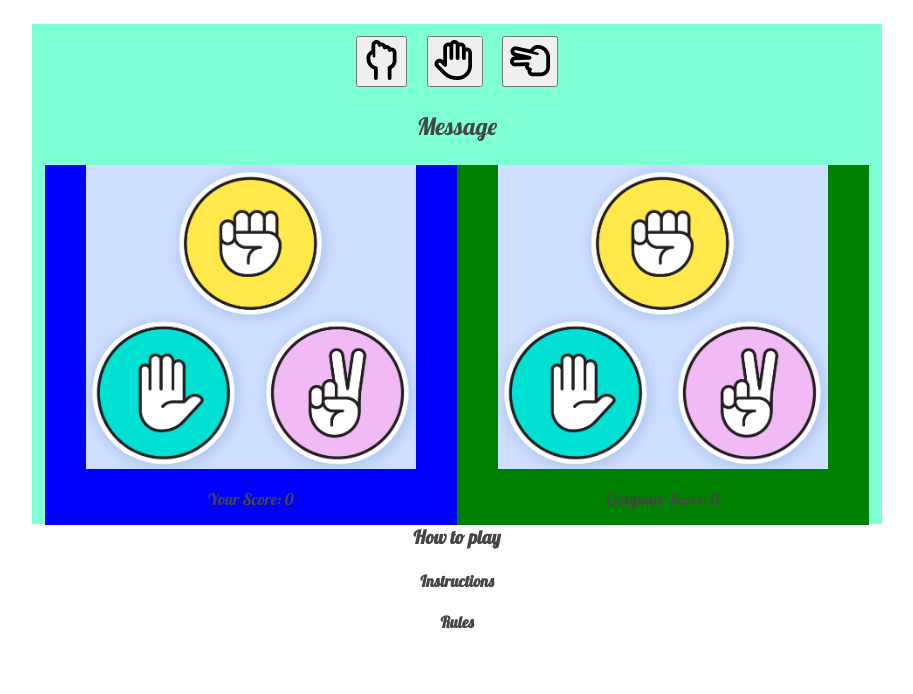
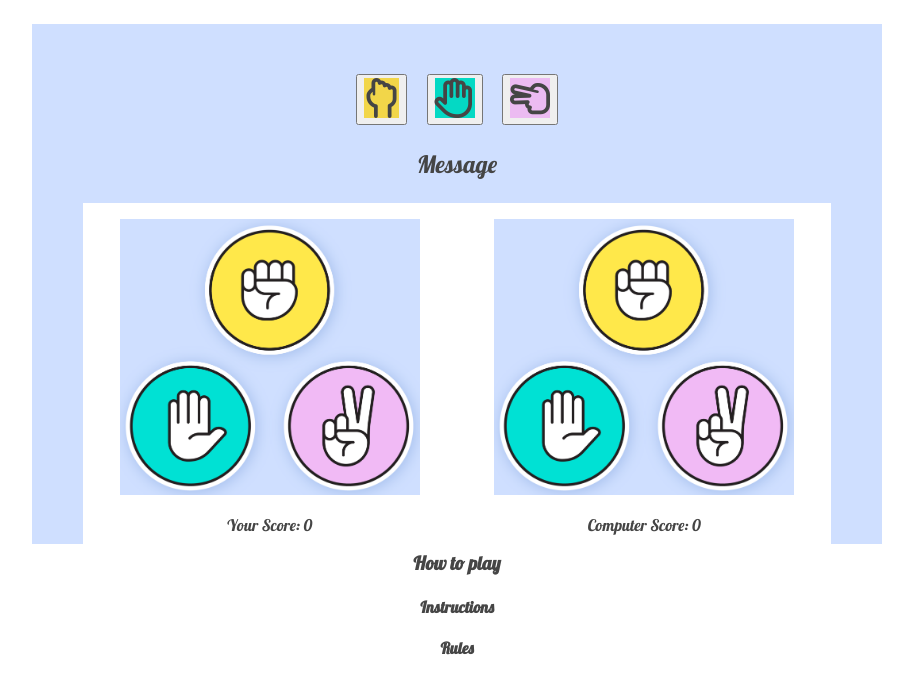
Before and after one commit to Lucy-Glanville-Brown/rock-paper-scissors, a plain HTML site: page index.html in a window 1280 px wide. Shown: the part 80-774 px from the top of the page, without its empty margins (183-1096 px from the left). Drawn offline with Linux system fonts and the light colour scheme.

Commit message:
Set up structure of game

```diff
--- a/assets/css/style.css
+++ b/assets/css/style.css
@@ -16,36 +16,52 @@ body {
 /* Game Layout */
 
 .game-area {
-    background-color: aquamarine;
+    background-color: #CFDFFF;
     box-sizing: border-box;
     width: 85%;
     height: 65vh;
-    max-height: 500px;
+    max-height: 550px;
     max-width: 850px;
     margin-left: auto;
     margin-right: auto;
-    padding: 1%;
+    padding: 4%;
 }
 
 .controls {
     font-size: 2.5rem;
     margin-left: 0.5rem;
     margin-right: 0.5rem;
+    color: #454545;
 }
+
+.fa-hand-rock {
+    background-color: #f2d649;
+}
+
+.fa-hand-paper {
+    background-color: #04d9c4;
+}
+
+.fa-hand-scissors {
+    background-color: #ecbbf2;
+}
+
 
 .message {
     font-size: 1.5rem;
 }
 
 .player-area {
-    background-color: blue;
+    background-color: white;
+    padding-top: 1rem;
     width: 50%;
     float: left;
     font-size: 1rem;
 }
 
 .computer-area {
-    background-color: green;
+    background-color: white;
+    padding-top: 1rem;
     width: 50%;
     float: right;
     font-size: 1rem;
--- a/assets/js/script.js
+++ b/assets/js/script.js
@@ -1 +1,23 @@
-console.log('Connected1');
+function runGame() {
+
+}
+
+function checkResult() {
+
+}
+
+function playerWin() {
+
+}
+
+function playerLose() {
+
+}
+
+function playerDraw() {
+
+}
+
+function incrementScore() {
+
+}
```
